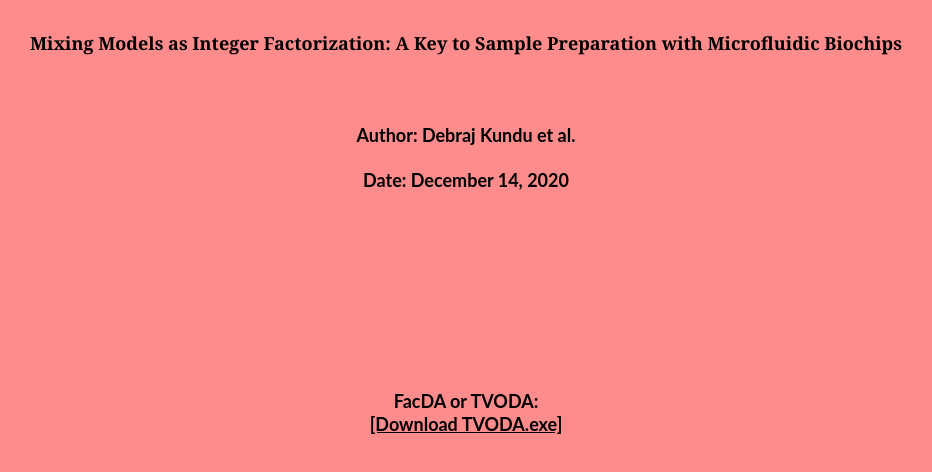
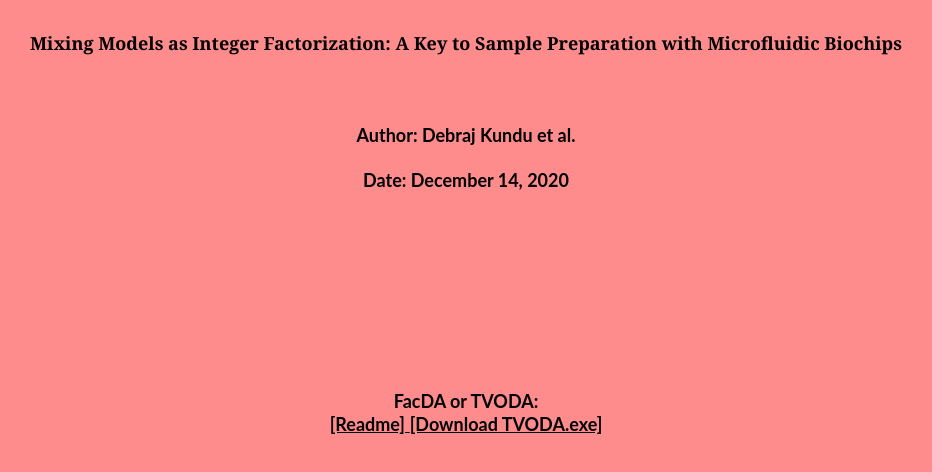
Before and after one commit to DKundu-1/FacDA.github.io, a plain HTML site: page index.html in a window 1280 px wide. Shown: the whole page, without its empty margins (174-1106 px from the left). Drawn offline with Linux system fonts and the light colour scheme.

Commit message:
Update index.html

```diff
--- a/index.html
+++ b/index.html
@@ -32,6 +32,9 @@ style="background-image: url('pic1.jpg');  background-size: 100%;
 	<a><img src="https://i.ibb.co/fNQtbDb/image.png" alt="image" border="0" style="width:200px; height: 200px;padding-right:50px;padding-bottom:50px;"></a>
 	<a><img src="https://i.ibb.co/jZtsVwj/image.png" alt="image" border="0" style="width:200px; height: 200px; padding-bottom:50px"></a>
 	-->
+	<a href="https://drive.google.com/file/d/1OTBU9dIrTMmD4Wyavv7LU6KuueYtm99u/view?usp=sharing">
+	<font face="Lato" height: "200px" style="float: center-left" size="4" color="black">[Readme]</font>
+	</a>
 	<a href="https://drive.google.com/file/d/1rYrGtpY1UsQ1rbEmv2LkcDwfk-w572xH/view?usp=sharing">
 	<font face="Lato" height: "200px" style="float: center-left" size="4" color="black">[Download TVODA.exe]</font>
 	</a>
```
